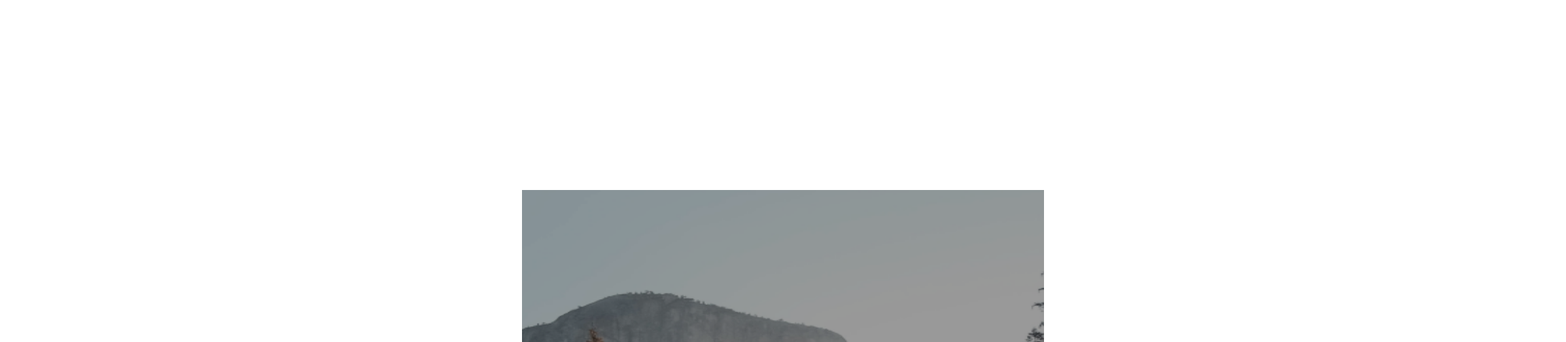
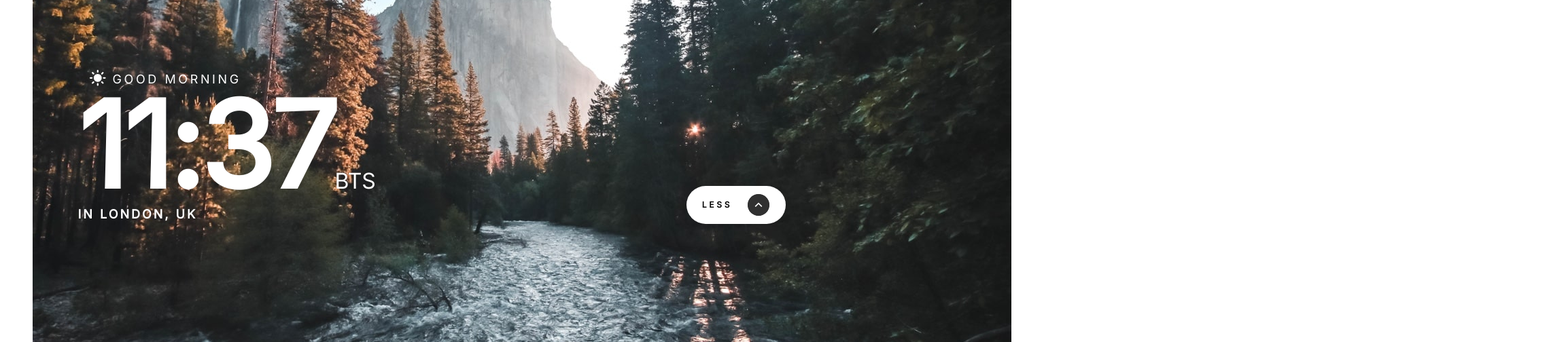
Before and after one commit to Abashidzeofficial/clock-app, a React (Create React App) app: page / in a window 1536 px wide. Shown: the part 220-724 px from the top of the page at 68% size, 2304 px wide, since content can reach past the window. Built offline with nearby package versions, Linux system fonts and the light colour scheme.

Commit message:
NewUpdate

```diff
--- a/src/App.tsx
+++ b/src/App.tsx
@@ -8,6 +8,10 @@ import sun from './images/desktop/icon-sun.svg';
 import moon from './images/desktop/icon-moon.svg';
 import uparrow from './images/desktop/icon-arrow-up.svg';
 import downarrow from './images/desktop/arrowdown.png';
+import desktopDayBg from './images/desktop/bg-image-daytime.jpg';
+import desktopNightBg from './images/desktop/bg-image-nighttime.jpg';
+import tabletDayBg from './images/tablet/bg-image-daytime.jpg';
+import tabletNightBg from './images/tablet/bg-image-nighttime.jpg';
 
 function App() {
   const [isMorning, setIsMorning] = useState(true);
@@ -29,6 +33,13 @@ function App() {
         <img src={isMorning ? daytime : nighttime}
           alt="daytime" className="daytime-icon"
         />
+        <img src={isMorning ? tabletDayBg : tabletNightBg}
+          alt="daytime" className="daytime-tablet-icon"
+        />
+        <img src={isMorning ? desktopDayBg : desktopNightBg}
+          alt="daytime" className="daytime-desktop-icon"
+        />
+
       </div>
       <div className="main-container">
         <div className="contrast">
--- a/src/styles.css
+++ b/src/styles.css
@@ -1,4 +1,5 @@
 @import url("https://fonts.googleapis.com/css2?family=Inter&family=Space+Grotesk:wght@700&family=Space+Mono:wght@700&display=swap");
+
 :root {
   --text-color-white: #f9faf9;
   --text-color-black: #0b0b0b;
@@ -23,10 +24,8 @@
   padding: 0;
 }
 .container {
-  position: absolute;
+  /* position: absolute; */
   display: flex;
-  height: 100%;
-  width: 100%;
   justify-content: center;
   align-items: center;
   margin-top: 100px;
@@ -128,7 +127,7 @@
   width: 376px;
   height: 256px;
   /* background: rgba(255, 255, 255, 0.75);
-  backdrop-filter: blur(20.387113571166992px); */
+    backdrop-filter: blur(20.387113571166992px); */
   flex-direction: column;
 }
 .details-transform {
@@ -189,21 +188,35 @@
   gap: 200px;
   padding-top: 16px;
 }
+.daytime-tablet-icon {
+  display: none;
+}
+.daytime-desktop-icon {
+  display: none;
+}
+
 @media only screen and (min-width: 765px) {
   .daytime-icon {
+    display: none;
+  }
+  .daytime-desktop-icon {
+    display: none;
+  }
+  .daytime-tablet-icon {
+    display: flex;
     position: absolute;
+    background: rgba(77, 77, 77, 0.75);
+    backdrop-filter: blur(20.387113571166992px);
+  }
+
+  .container {
+    /* position: absolute; */
     display: flex;
-    width: 768px;
-    height: 1024px;
-  }
-  .container {
-    position: absolute;
-    display: flex;
-    height: 100%;
-    width: 100%;
+    margin-top: 0px;
     justify-content: center;
     align-items: center;
   }
+
   .contrast {
     position: absolute;
     display: flex;
@@ -217,11 +230,12 @@
   .main-container {
     position: absolute;
     display: flex;
-    margin-top: 1441px;
-    margin-left: 1676px;
+    margin-top: 1445px;
+    margin-left: 1222px;
     display: flex;
     flex-direction: column;
-    width: 100%;
+    align-items: center;
+    /* width: 100%; */
   }
   .details-transform {
     width: 768px;
@@ -330,3 +344,34 @@
     margin-left: -43px;
   }
 }
+@media only screen and (min-width: 1440px) {
+  .daytime-tablet-icon {
+    display: none;
+  }
+  .daytime-desktop-icon {
+    display: flex;
+    background-size: cover; /* Cover the entire container */
+    background-position: center center; /* Center the image horizontally and vertically */
+    background-attachment: fixed; /* Fix the background image, so it doesn't scroll with the content */
+  }
+  .details-transform {
+    width: 1621px;
+    height: 400px;
+    margin-top: 104px;
+  }
+  .main-container {
+    margin-top: 230px;
+    margin-left: 273px;
+  }
+  .time-zone {
+    margin-left: -539px;
+  }
+  .contrast {
+    margin-left: -1086px;
+    margin-top: -415px;
+  }
+  .arrow {
+    margin-top: -56px;
+    margin-left: 895px;
+  }
+}
```
Also changed, not shown: 2 other files (tests, documents, lock files or other folders).
